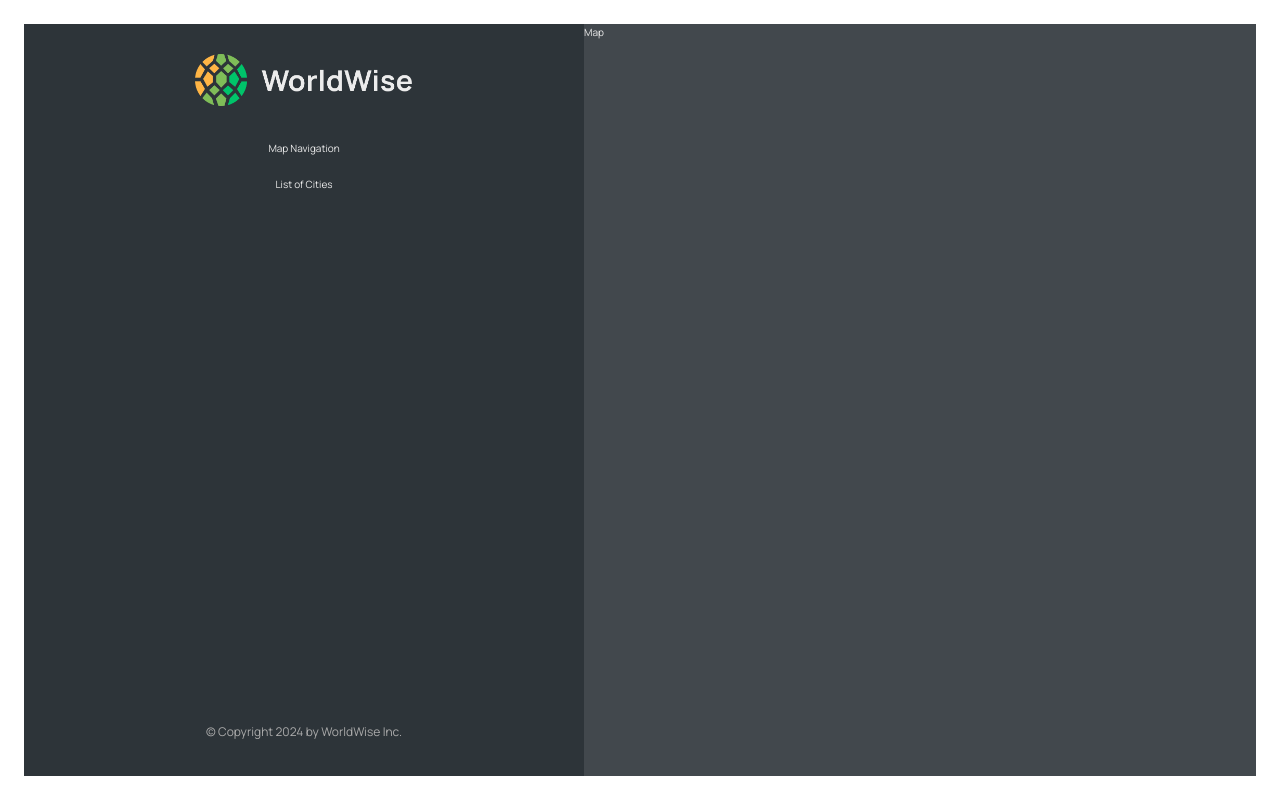
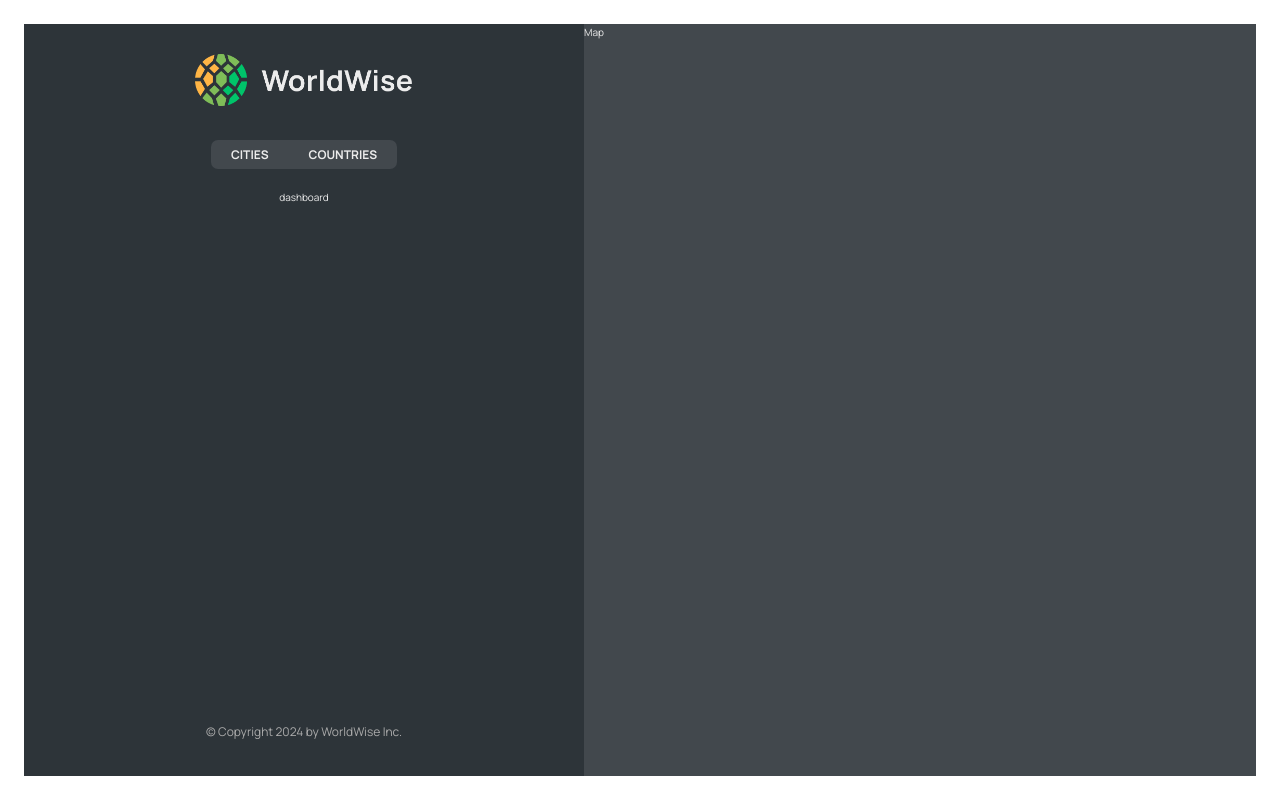
Before and after one commit to karl0223/worldwise, a React (Vite) app: page /app in a window 1280 px wide. Built offline with nearby package versions, Linux system fonts and the light colour scheme.

Commit message:
Nested Routes and Index Route

```diff
--- a/src/App.jsx
+++ b/src/App.jsx
@@ -10,10 +10,15 @@
   return (
     <BrowserRouter>
       <Routes>
-        <Route path="/" element={<Homepage />} />
+        <Route index element={<Homepage />} />
         <Route path="product" element={<Product />} />
         <Route path="pricing" element={<Pricing />} />
-        <Route path="app" element={<AppLayout />} />
+        <Route path="app" element={<AppLayout />}>
+          <Route index element={<p>dashboard</p>} />
+          <Route path="cities" element={<p>cities</p>} />
+          <Route path="countries" element={<p>countries</p>} />
+          <Route path="form" element={<p>form</p>} />
+        </Route>
         <Route path="login" element={<Login />} />
         <Route path="*" element={<PageNotFound />} />
       </Routes>
--- a/src/components/AppNav.jsx
+++ b/src/components/AppNav.jsx
@@ -1,8 +1,16 @@
+import { NavLink } from "react-router-dom"
 import styles from "./AppNav.module.css"
 function AppNav() {
     return (
         <nav className={styles.nav}>
-            Map Navigation
+            <ul>
+                <li>
+                    <NavLink to="cities">Cities</NavLink>
+                </li>
+                <li>
+                    <NavLink to="countries">Countries</NavLink>
+                </li>
+            </ul>
         </nav>
     )
 }
--- a/src/components/Sidebar.jsx
+++ b/src/components/Sidebar.jsx
@@ -2,6 +2,7 @@
 import Logo from './Logo'
 import AppNav from './AppNav'
 import Footer from './Footer'
+import { Outlet } from 'react-router-dom'
 
 function Sidebar() {
     return (
@@ -9,7 +10,7 @@
             <Logo />
             <AppNav />
 
-            <p>List of Cities</p>
+            <Outlet />
             <Footer footer={styles.footer} copyright={styles.copyright}/>
         </div>
     )
```
Also changed, not shown: notes.txt.
